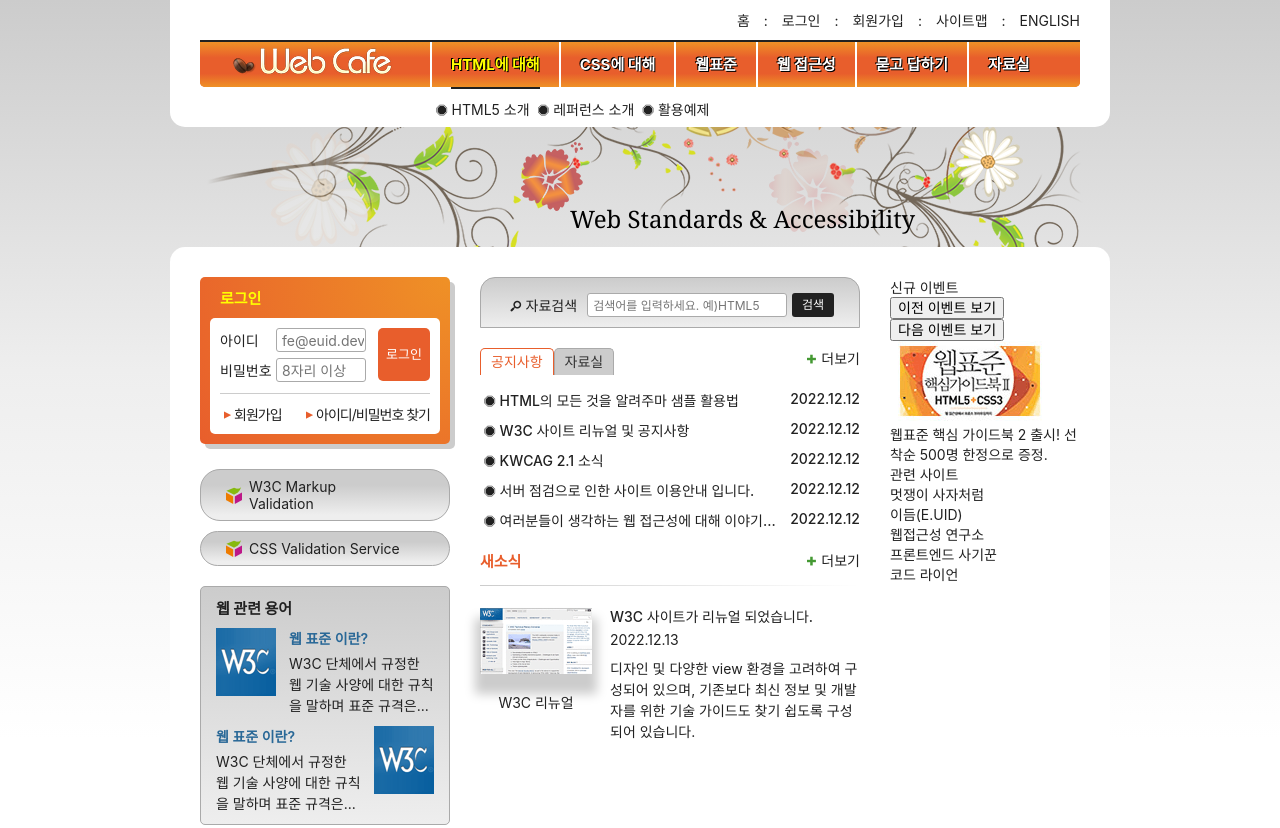
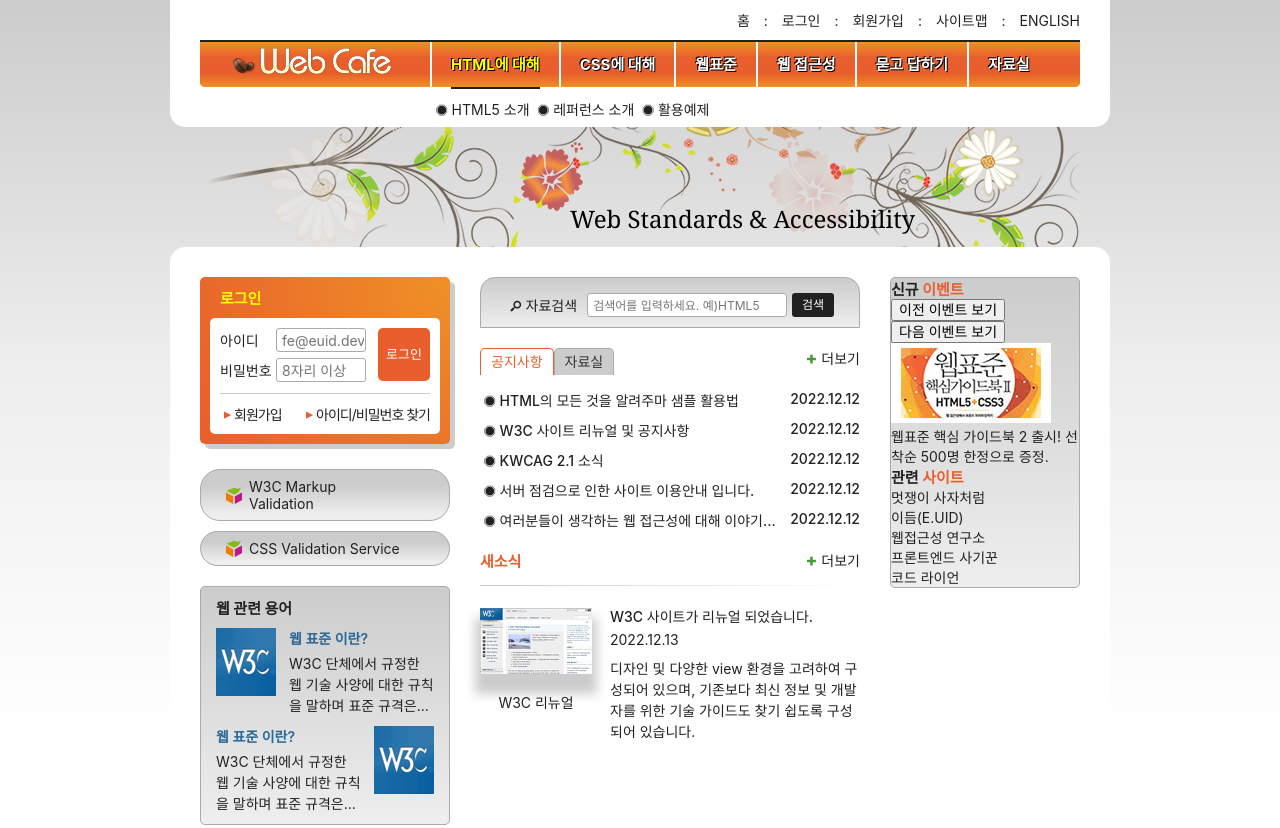
Before and after one commit to SSY1203/HTML5, a plain HTML site: page index.html in a window 1280 px wide. Shown: the top 828 px of the page. Drawn offline with Linux system fonts and the light colour scheme; a web font is replaced by a local one.

Commit message:
공통 스타일 모듈 생성

```diff
--- a/index.html
+++ b/index.html
@@ -378,7 +378,7 @@
         </div>
         <!-- * 새소식 -->
         <section class="news">
-          <h2 class="news-title">새소식</h2>
+          <h2 class="news-title accent-color">새소식</h2>
           <a href="/" class="news-link">
             <article class="news-item">
               <h3 class="news-item-title">W3C 사이트가 리뉴얼 되었습니다.</h3>
@@ -403,9 +403,10 @@
         </section>
       </div>
       <div class="group group3">
+        <!-- * 신규 이벤트 및 관련 사이트 -->
         <div class="gradient-effect">
           <section class="event">
-            <h2 class="event-title">
+            <h2 class="event-title text-xl">
               신규 <span class="accent-color">이벤트</span>
             </h2>
             <div class="event-button-wrapper">
@@ -430,7 +431,7 @@
             </div>
           </section>
           <section class="related">
-            <h2 class="related-title">
+            <h2 class="related-title text-xl">
               관련 <span class="accent-color">사이트</span>
             </h2>
             <ul class="related-list" tabindex="0">
--- /dev/null
+++ b/styles/module.css
@@ -0,0 +1,16 @@
+/** 신규 이벤트 및 관련 사이트 */
+
+.gradient-effect {
+  background: #ccc linear-gradient(to bottom, #ccc, #eee);
+  border: 1px solid #aaa;
+  border-radius: 5px;
+}
+
+.accent-color {
+  color: #e85e2c;
+}
+
+.text-xl {
+  font-size: 1.5rem;
+  font-weight: 700;
+}
--- a/styles/style.css
+++ b/styles/style.css
@@ -1,7 +1,7 @@
 @import url(./normalize.css);
 @import url(./reset.css);
-@import url(./fonts.css);
 @import url(./fontello.css);
+@import url(./module.css);
 
 /** 숨김 콘텐츠 */
 .a11y-hidden,
@@ -670,7 +670,6 @@
 .news-title {
   font-size: 1.5rem;
   font-weight: 700;
-  color: #e85e2c;
 }
 
 .news-item {
```
